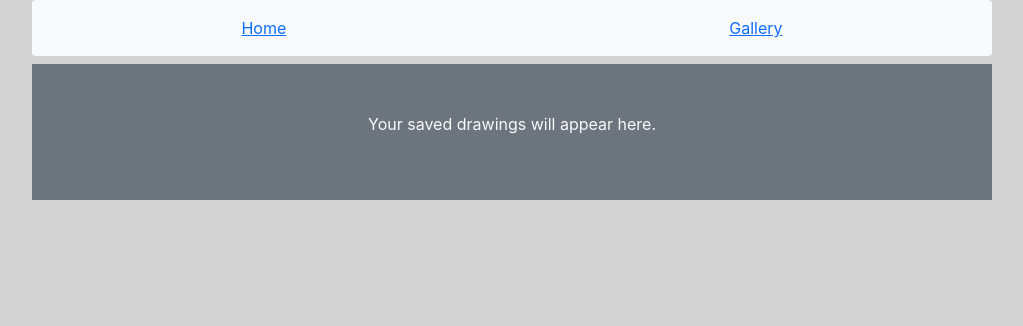
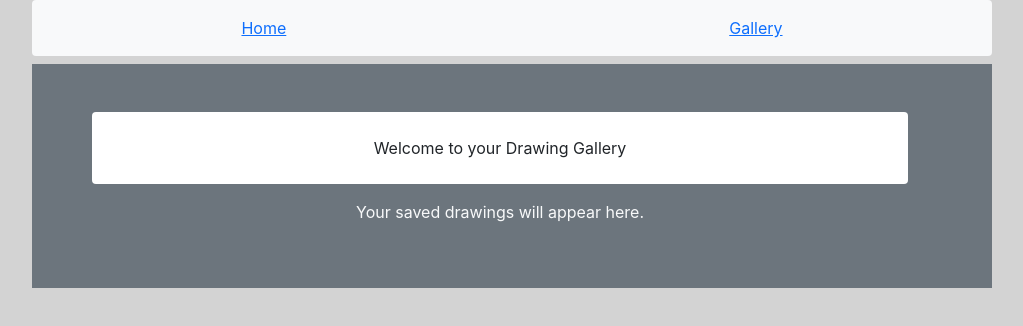
Before and after one commit to SilviuIordache/Painty, a React (Create React App) app: page /gallery in a window 1280 px wide. Shown: the top 326 px of the page, without its empty margins (128-1151 px from the left). Built offline with nearby package versions, Linux system fonts and the light colour scheme.

Commit message:
Improve style

```diff
--- /dev/null
+++ b/src/components/GalleryBar/GalleryBar.jsx
@@ -0,0 +1,7 @@
+export default function GalleryBar(props) {
+  return (
+    <div className="bg-white rounded py-4">
+      Welcome to your Drawing Gallery
+    </div>
+  )
+}
--- a/src/views/DrawingDetails.jsx
+++ b/src/views/DrawingDetails.jsx
@@ -30,11 +30,12 @@ export default function DrawingDetails() {
           width="100%"
         />
       </div>
-      <div className="col-4 text-light text-start d-flex flex-column justify-content-between">
+      <div className="col-4 text-light text-start d-flex flex-column justify-content-between bg-light rounded text-dark p-4">
         <div>
-          <h1>{drawing.name.toUpperCase()}</h1>
+          <h1 className="mb-4">{drawing.name.toUpperCase()}</h1>
           <p>
-            Created in <span className="text-info">{drawing.mode}</span> mode
+            <b>Game mode: </b>
+            <span className="text-info">{drawing.mode}</span>
           </p>
           <DrawingDate date={drawing.date}/>
           <DrawingSize src={drawing.src}/>
@@ -61,7 +62,7 @@ function DrawingSize(props) {
     size = getImageURLSize(props.src);
   }
   return (
-    <p>Size: {size} KB</p>
+    <p><b>Size: </b>{size} KB</p>
   )
 }
 
@@ -75,6 +76,6 @@ function DrawingDate(props) {
   }
 
   return (
-    <p>Created on: {formattedDate}</p>
+    <p><b>Date:</b> {formattedDate}</p>
   )
 }
--- a/src/views/Gallery.jsx
+++ b/src/views/Gallery.jsx
@@ -1,5 +1,6 @@
 import React, { useState } from "react";
 import GalleryDrawing from "../components/GalleryDrawing/GalleryDrawing";
+import GalleryBar from "../components/GalleryBar/GalleryBar";
 
 export default function Gallery() {
   const [images, setImages] = useState(
@@ -30,5 +31,14 @@ export default function Gallery() {
         />
       ));
   }
-  return <div className="row bg-secondary p-5">{imageElements}</div>;
+  return (
+    <div className="row bg-secondary p-5">
+      <div className="row mb-3">
+        <div className="col-12">
+          <GalleryBar />
+        </div>
+      </div>
+      <div className="row">{imageElements}</div>
+    </div>
+  );
 }
```
